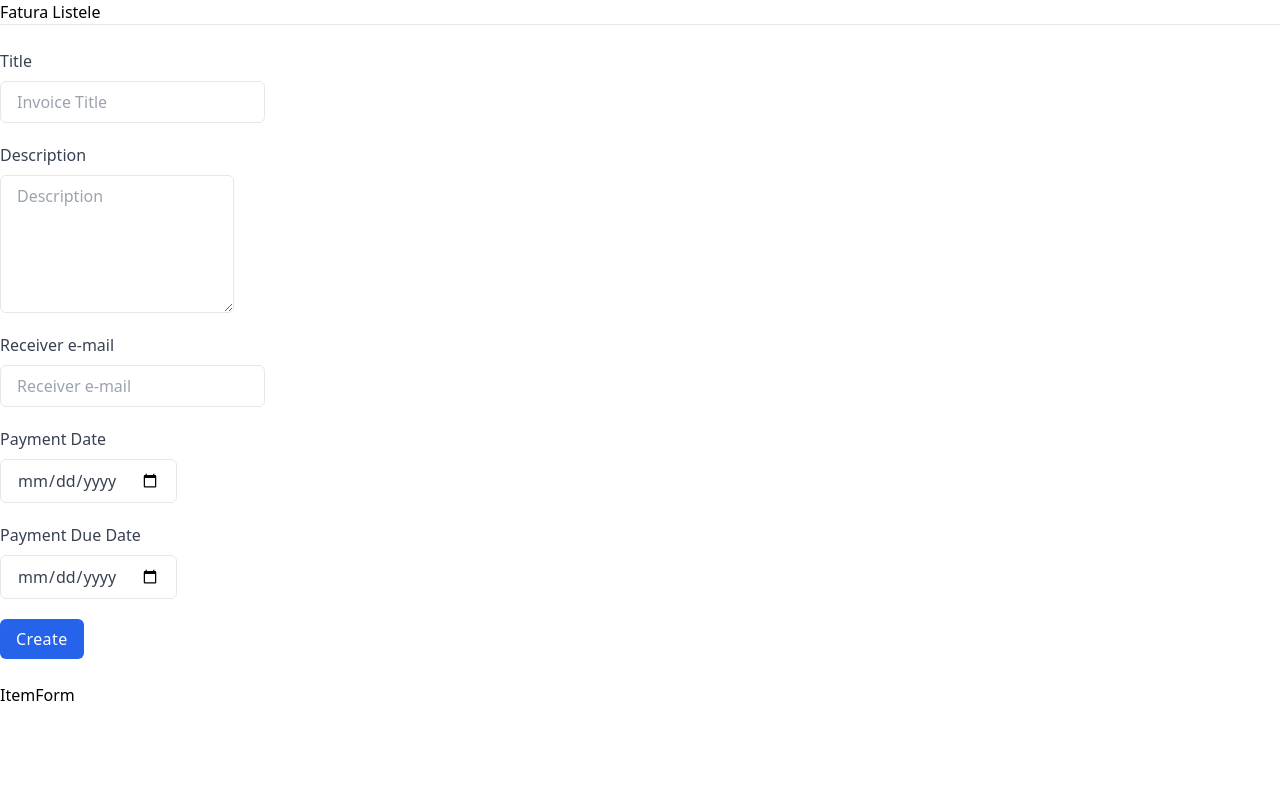
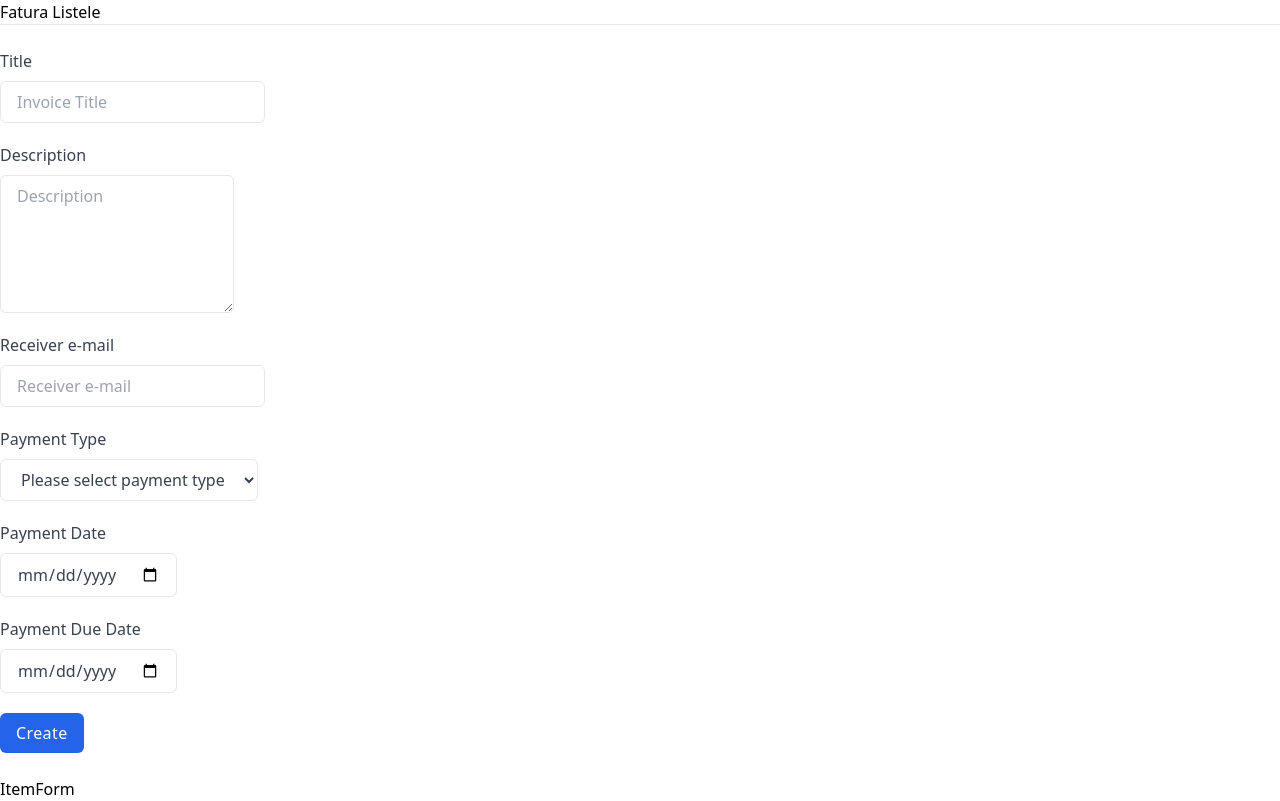
Before and after one commit to sevvalsaygat/invoicing-app, a React (Create React App) app: page / in a window 1280 px wide. Built offline with nearby package versions, Linux system fonts and the light colour scheme.

Commit message:
Create payment type select

```diff
--- a/src/components/Form/index.js
+++ b/src/components/Form/index.js
@@ -45,6 +45,18 @@ function Index({ invoices, setInvoices }) {
           {errors.receiver_email && <span className='text-red-500'>This field is required!</span>}
         </div>
         <div className='mt-5'>
+          <label className="text-gray-700 dark:text-gray-200" >Payment Type</label>
+          <select
+            className="block px-4 py-2 mt-2 text-gray-700 bg-white border border-gray-200 rounded-md dark:bg-gray-800 dark:text-gray-300 dark:border-gray-600 focus:border-blue-400 focus:ring-blue-300 focus:ring-opacity-40 dark:focus:border-blue-300 focus:outline-none focus:ring"
+            {...register("payment_type", { required: true })}>
+            <option value="">Please select payment type</option>
+            <option value="credit_card">Credit Card</option>
+            <option value="check">Check</option>
+            <option value="cash">Cash</option>
+          </select>
+          {errors.payment_type && <span className='text-red-500'>This field is required!</span>}
+        </div>
+        <div className='mt-5'>
           <label className="text-gray-700 dark:text-gray-200" >Payment Date</label>
           <input
             className="block px-4 py-2 mt-2 text-gray-700 bg-white border border-gray-200 rounded-md dark:bg-gray-800 dark:text-gray-300 dark:border-gray-600 focus:border-blue-400 focus:ring-blue-300 focus:ring-opacity-40 dark:focus:border-blue-300 focus:outline-none focus:ring"
```
